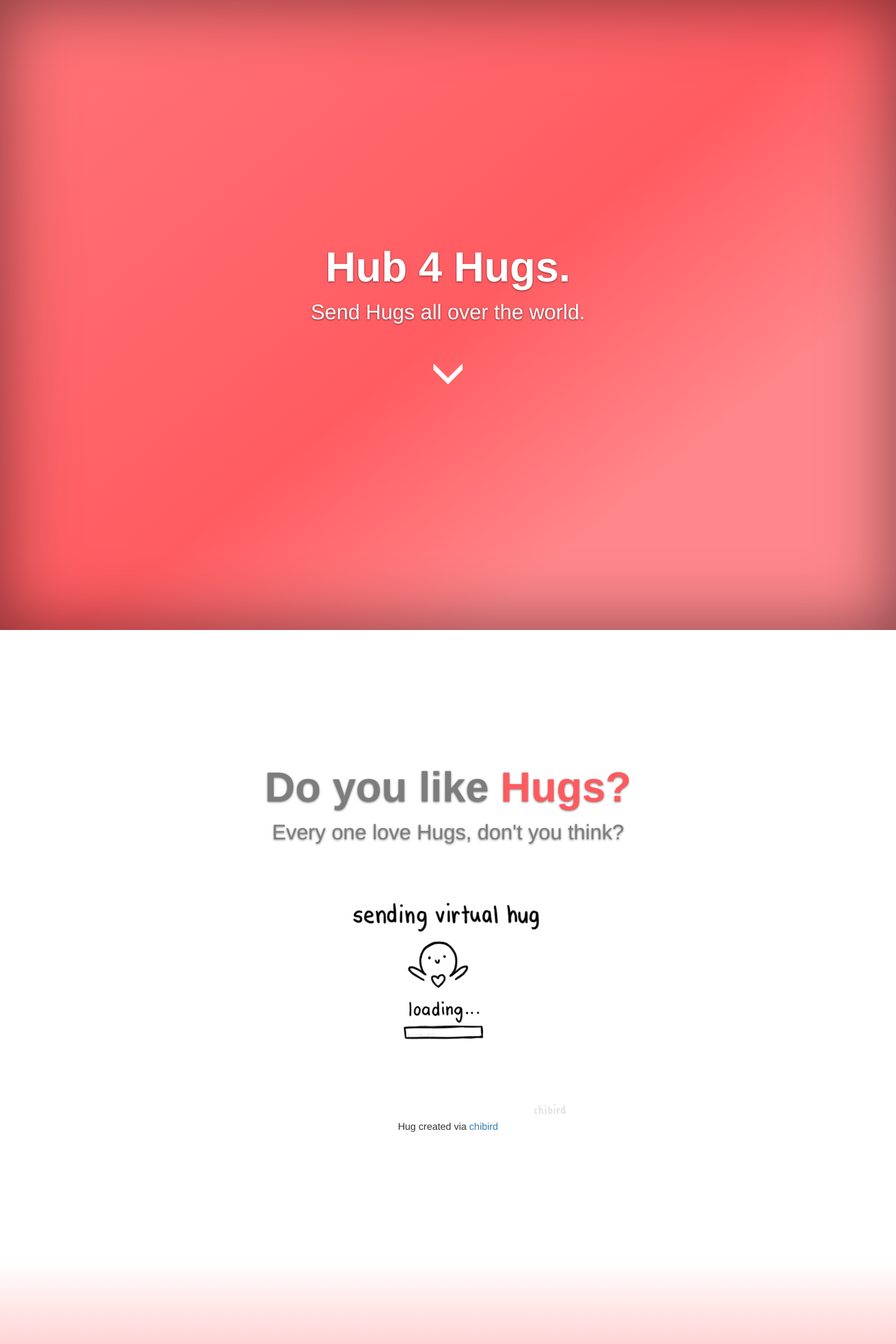
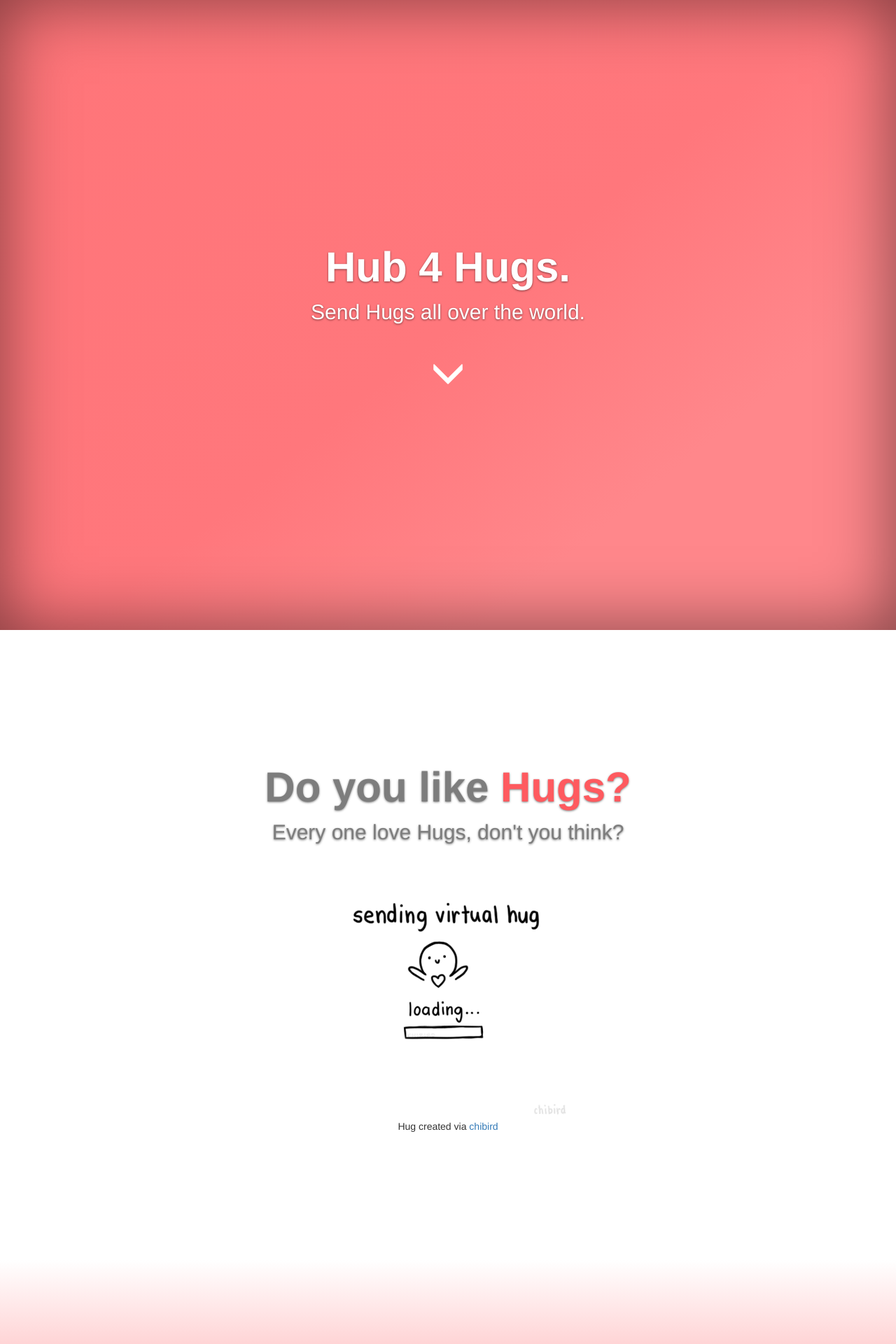
Before and after one commit to hub4hugs/hub4hugs.github.io, a Jekyll site: the page built from index.html, in a window 1280 px wide. Shown: the top 1920 px of the page at 70% size. Built offline with Jekyll 4.4.1, drawn with Linux system fonts in a browser that asks for light colours; comment, search, counter and statistics services are not loaded.

Commit message:
edit gradient style

```diff
--- a/assets/css/custom/index.css
+++ b/assets/css/custom/index.css
@@ -147,11 +147,11 @@ body {
 .gradient {
 
   background: #2cb5e8; /* For browsers that do not support gradients */
-  background: -webkit-linear-gradient(141deg, #ff7579 0%, #ff5c61 51%, #ff878b 75%); /* For Safari 5.1 to 6.0 */
-  background: -o-linear-gradient(141deg, #ff7579 0%, #ff5c61 51%, #ff878b 75%); /* For Opera 11.1 to 12.0 */
-  background: -moz-linear-gradient(141deg, #ff7579 0%, #ff5c61 51%, #ff878b 75%); /* For Firefox 3.6 to 15 */
-  background: linear-gradient(141deg, #ff7579 0%, #ff5c61 51%, #ff878b 75%); /* Standard syntax */
-  background: linear-gradient(141deg, #ff7579 0%, #ff5c61 51%, #ff878b 75%);
+  background: -webkit-linear-gradient(141deg, #ff7579 0%, #ff777c 51%, #ff878b 75%); /* For Safari 5.1 to 6.0 */
+  background: -o-linear-gradient(141deg, #ff7579 0%, #ff777c 51%, #ff878b 75%); /* For Opera 11.1 to 12.0 */
+  background: -moz-linear-gradient(141deg, #ff7579 0%, #ff777c 51%, #ff878b 75%); /* For Firefox 3.6 to 15 */
+  background: linear-gradient(141deg, #ff7579 0%, #ff777c 51%, #ff878b 75%); /* Standard syntax */
+  background: linear-gradient(141deg, #ff7579 0%, #ff777c 51%, #ff878b 75%);
 
 }
 .gradient-vertical-1 {
```
